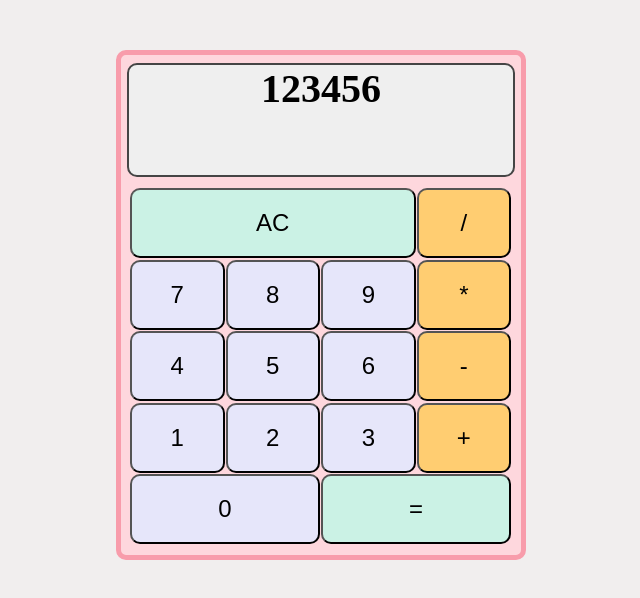
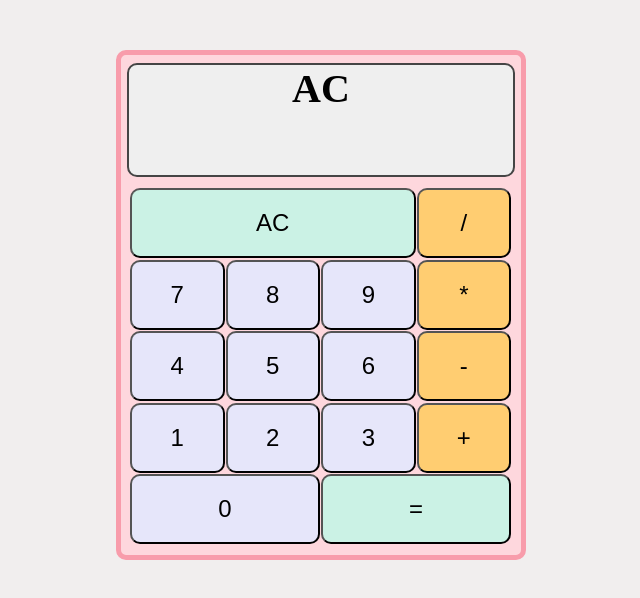
Before and after one commit to monica-c-25/odin-calculator, a plain HTML site: page index.html in a window 1280 px wide. Both pictures are taken after a click on the button "AC". Shown: the whole page, without its empty margins (319-959 px from the left). Drawn offline with Linux system fonts and the light colour scheme.

Commit message:
Append text content of button clicked to display div

```diff
--- a/index.html
+++ b/index.html
@@ -7,7 +7,7 @@
         <script src = "javascript.js" defer></script>
     </head>
     <body>
-        <div id = "display">123456</div>
+        <div id = "display"></div>
         <div id = "buttons">
             <button id = "AC">AC</button>
             <button class = "operator">/</button>
--- a/javascript.js
+++ b/javascript.js
@@ -32,8 +32,11 @@ buttons.forEach(button => button.addEventListener("click", display));
 function display() {
     content = this.textContent;
     if (typeof (parseInt(content) === "NaN")) {
+        document.getElementById("display").innerHTML += content;
         return content;
     } else {
+        document.getElementById("display").innerHTML += parseInt(content);
         return parseInt(content);
     }
+    //populate(display());
 }
```
